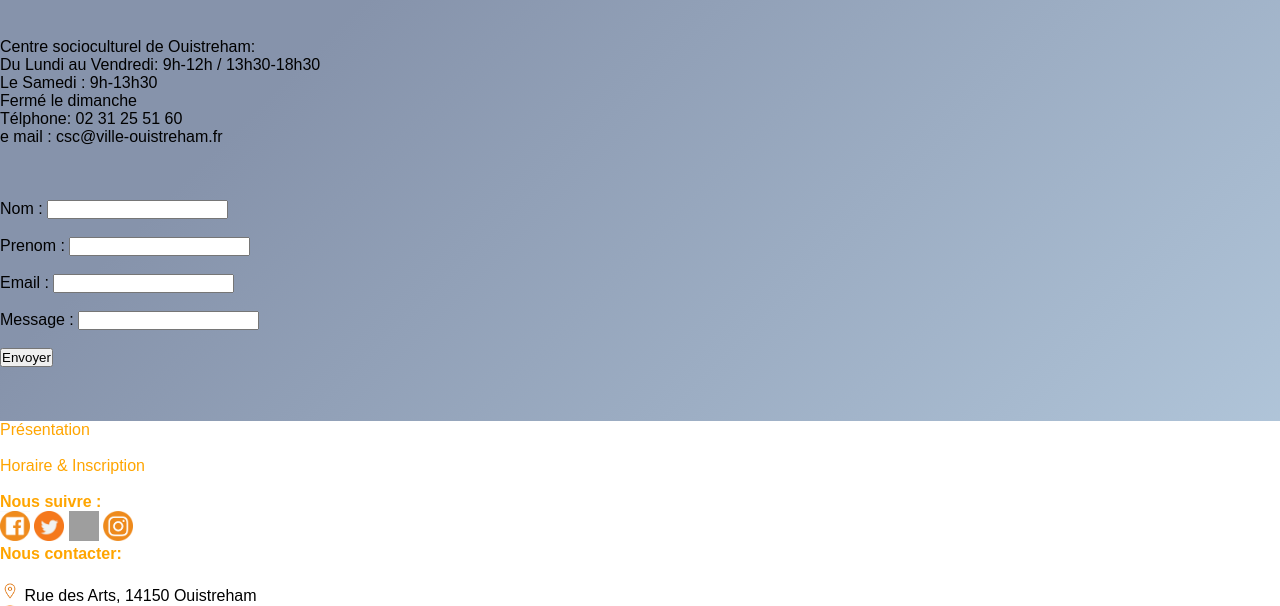
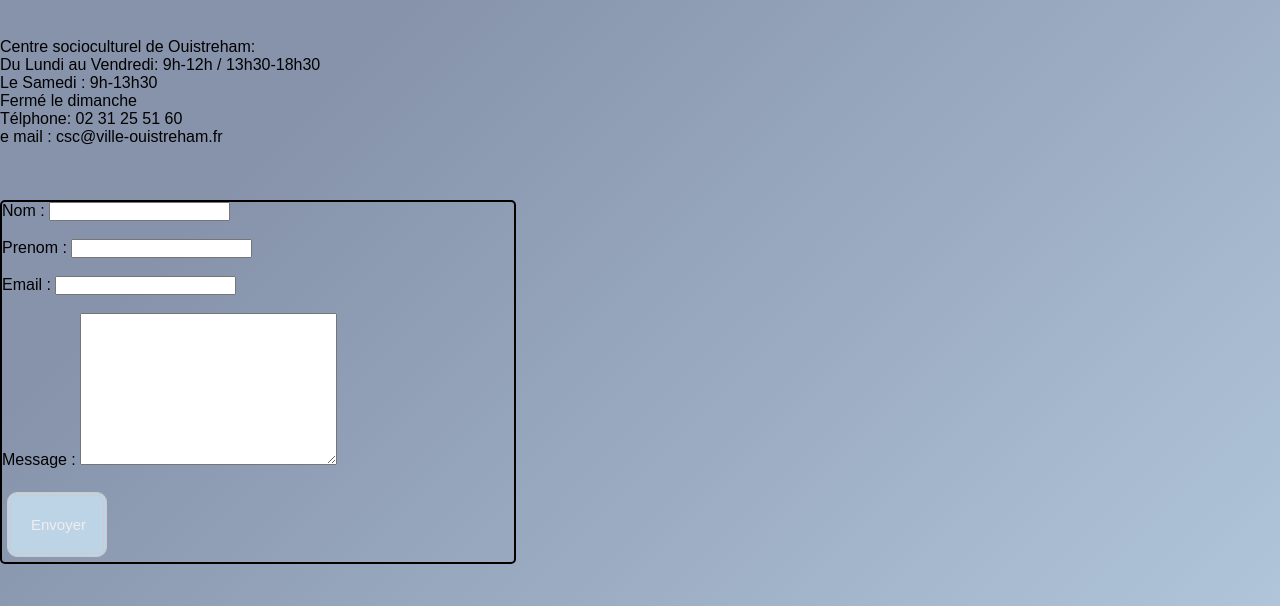
Before and after one commit to Fuyu02/Salle-eSport-Ouistreham, a PHP site: page /NousContacter.php in a window 1280 px wide. Shown: the part 259-865 px from the top of the page. Run offline with PHP 8.4, Linux system fonts and the light colour scheme; grey boxes are pictures that could not be loaded.

Commit message:
bouton envoyé, textarea pour le message du formulaire, grid autour du formulaire, texte au-dessus de la deuxième image de l’accueil, changement opacité d’image

```diff
--- a/ContacterCss.css
+++ b/ContacterCss.css
@@ -104,6 +104,56 @@ nav > ul li:hover .sous{
 }
 
 
+.wrapper{
+    display:grid;
+    border: 2px solid black;
+    border-radius: 5px;
+    width: 40%;
+}
+
+/**/
+/*Bouton envoyer*/
+
+button {
+    display: inline-block;
+    background-color: #bdd4e7;
+    border-radius: 10px;
+    border: 4px double #cccccc;
+    color: #eeeeee;
+    text-align: center;
+    font-size: 15px;
+    padding: 20px;
+    width: 100px;
+    transition: all 1s;
+    cursor: pointer;
+    margin: 5px;
+  }
+  button span {
+    cursor: pointer;
+    display: inline-block;
+    position: relative;
+    transition: 1s;
+  }
+  button span:after {
+    content: "\00bb";
+    position: absolute;
+    opacity: 0;
+    top: 0;
+    right: -20px;
+    transition: 1s;
+  }
+  button:hover {
+    background-color: orange;
+  }
+  button:hover span {
+    padding-right: 25px;
+  }
+  button:hover span:after {
+    opacity: 1;
+    right: 0;
+  }
+
+
 /**/
 /*PARTIE FOOTER DE LA PAGE*/
 /*On veut aligner et ne pas faire en escalier*/
--- a/NousContacter.php
+++ b/NousContacter.php
@@ -34,10 +34,10 @@
 
 
     <body>
-        <div>
             <br>
             <br>
             <br>
+            <div>
                 <div id="HoraireCentreSocio">
                     Centre socioculturel de Ouistreham:<br>
                     Du Lundi au Vendredi: 9h-12h / 13h30-18h30 <br>
@@ -48,12 +48,13 @@
                     Télphone: 02 31 25 51 60 <br>
                 e   mail : csc@ville-ouistreham.fr <br>
                 <div>
-        </div>
+            </div>
 
         <div id="formulaire"> <!-- le mettre à droite -->
             <br>
             <br>
             <br>
+            <div class="wrapper">
             <form action="" method="post"> <!-- mettre page php dans action, enlever les chiffres dans les inputs nom et prénom -->
                 <div>
                 <label for="nom"> Nom : </label>
@@ -67,14 +68,15 @@
                 </div> <br>
                 <div>
                 <label for="email"> Email : </label>
-                <input type="text" name="email" id="email">
-                <!-- required pattern="^[A-Za-z]+@{1}[A-Za-z]+\.{1}[A-Za-z]{2,}$"> -->
+                <input type="text" name="email" id="email"
+                        required pattern="[a-zA-Z0-9._%+-]+@[a-zA-Z0-9._-]+\.[a-zA-Z]{2,4}$">
                 </div> <br>
                 <div>
                 <label for="message">Message : </label>
-                <input type="text" name="message" id="message">  <!-- faire un input plus grand pour le message -->
+                <textarea cols="30" rows="10" name="message" id="message"></textarea>  <!-- faire un input plus grand pour le message -->
                 </div> <br>
-                <input type=submit value="Envoyer">
+                <button><span class="button" type="submit" value="Envoyer" onclick="ClickFormulaire()">Envoyer</span></button>
+            </div>
             </form>
             <br>
             <br>
--- a/pagejs.js
+++ b/pagejs.js
@@ -12,3 +12,9 @@ element.addEventListener("click", ClickHoIn);*/
 function ClickHoIn() {
     window.location.href = "Horaire-Inscription.php";
   }
+
+
+
+function ClickFormulaire(){ /*L'alerte box ne s'affiche pas */
+  alert("Formulaire envoyé");
+}
```
Also changed, not shown: PageAccueilCss.css (+27 -0 lines), Site_pavillon_eSport.php (+4 -9 lines).
